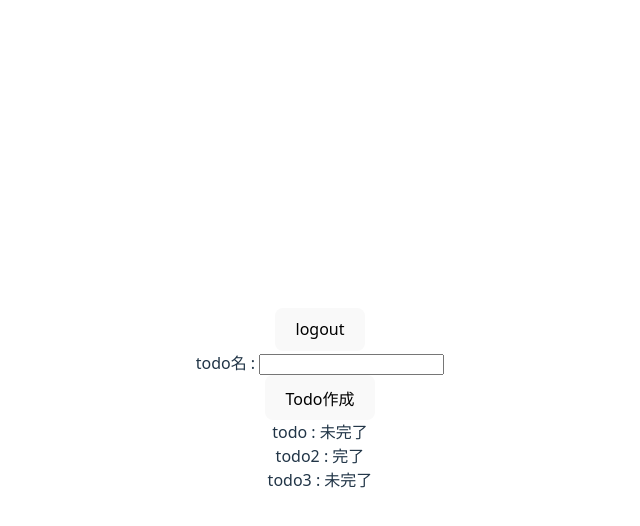
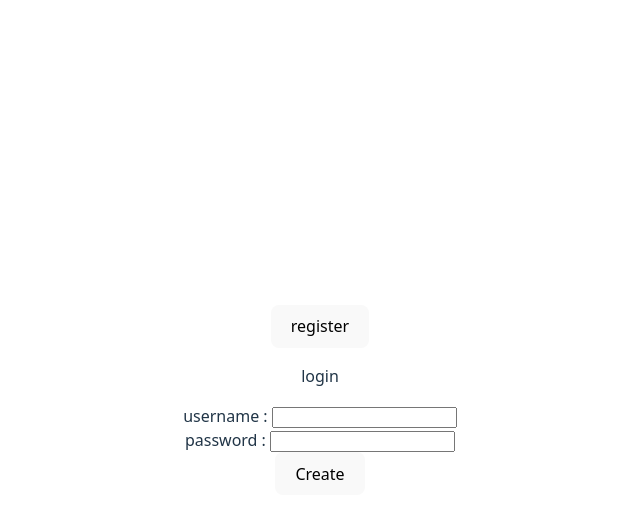
Before and after one commit to gs223gs/go-api-todo, a React (Vite) app in the folder rest-jwt/frontend/jwt-todo/: page / in a window 1280 px wide. Both pictures are taken after typing "Sample", "Sample123" into the empty fields and a click on the button "Create". Shown: the top 526 px of the page, without its empty margins (320-960 px from the left). Built offline with nearby package versions, Linux system fonts and the light colour scheme.

Commit message:
feat: register画面の実装
registe ->
login ->
todo

の流れで画面遷移

```diff
--- a/rest-jwt/frontend/jwt-todo/src/App.jsx
+++ b/rest-jwt/frontend/jwt-todo/src/App.jsx
@@ -1,19 +1,33 @@
 import "./App.css";
 import { useState } from "react";
 function App() {
-  const handleSubmit = (e) => {
+  const handleLoginSubmit = (e) => {
     e.preventDefault();
     console.log(username, password);
     setUsername("");
     setPassword("");
+    setIsLogin(false);
+  };
+  const handleRegisterSubmit = (e) => {
+    e.preventDefault();
+    console.log(username, password);
+    setUsername("");
+    setPassword("");
+    setIsRegister(false);
     setIsLogin(true);
   };
   const handleTodoSubmit = (e) => {
     e.preventDefault();
   };
+
+  const handleRegister = () => {
+    setIsRegister(!isRegister);
+    setIsLogin(!isLogin);
+  };
   const [username, setUsername] = useState("");
   const [password, setPassword] = useState("");
   const [isLogin, setIsLogin] = useState(false);
+  const [isRegister, setIsRegister] = useState(true);
   //todolist
   //構造体 id todo isdone
   const todolist = [
@@ -23,31 +37,36 @@ function App() {
   ];
   const [todoList, setTodoList] = useState(todolist);
   return (
-    <>
-      {isLogin ? (
+    <div>
+      <button onClick={handleRegister}>
+        {isRegister ? "login" : "register"}
+      </button>
+      {isRegister ? (
         <div>
-          <button onClick={() => setIsLogin(false)}>logout</button>
+          <p>register</p>
           <form action="">
-            <span>todo名 : </span>
-            <input type="text"  />
+            <span>username : </span>
+            <input
+              type="text"
+              value={username}
+              onChange={(e) => setUsername(e.target.value)}
+            />
             <br />
-            <button type="submit"  onClick={handleTodoSubmit}>
-              Todo作成
+            <span>password : </span>
+            <input
+              type="password"
+              value={password}
+              onChange={(e) => setPassword(e.target.value)}
+            />
+            <br />
+            <button type="submit" onClick={handleRegisterSubmit}>
+              Create
             </button>
-            <br />
           </form>
-
-          <div>
-            {todoList.map((todo) => (
-              <div key={todo.id}>
-                {todo.todo} : {todo.isdone ? "完了" : "未完了"}
-              </div>
-            ))}
-          </div>
-
         </div>
-      ) : (
+      ) : isLogin ? (
         <form action="">
+          <p>login</p>
           <span>username : </span>
           <input
             type="text"
@@ -62,12 +81,33 @@ function App() {
             onChange={(e) => setPassword(e.target.value)}
           />
           <br />
-          <button type="submit" onClick={handleSubmit}>
+          <button type="submit" onClick={handleLoginSubmit}>
             Create
           </button>
         </form>
+      ) : (
+        <div>
+          <button onClick={() => setIsLogin(false)}>logout</button>
+          <form action="">
+            <span>todo名 : </span>
+            <input type="text" />
+            <br />
+            <button type="submit" onClick={handleTodoSubmit}>
+              Todo作成
+            </button>
+            <br />
+          </form>
+
+          <div>
+            {todoList.map((todo) => (
+              <div key={todo.id}>
+                {todo.todo} : {todo.isdone ? "完了" : "未完了"}
+              </div>
+            ))}
+          </div>
+        </div>
       )}
-    </>
+    </div>
   );
 }
 
```
